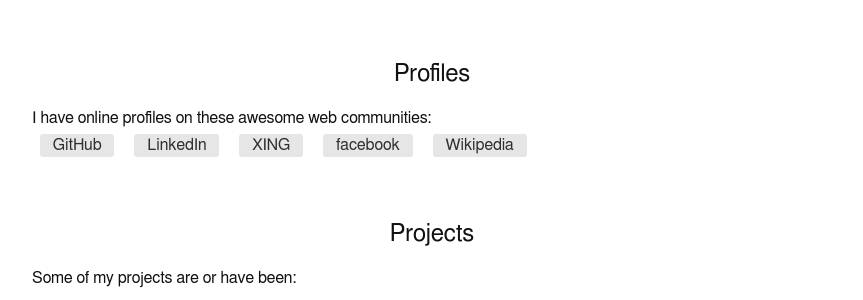
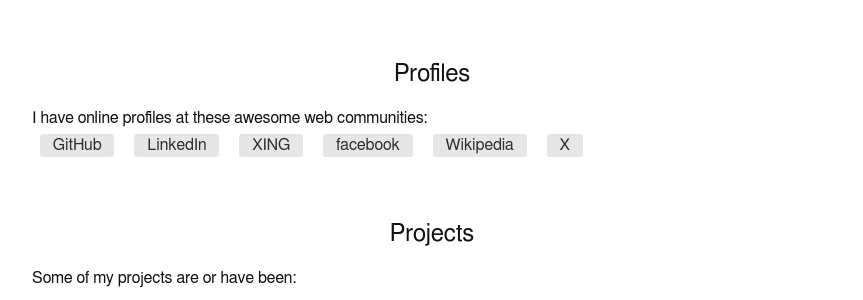
Before and after one commit to oliworx/oliworx.github.com, a Jekyll site: the page built from index.md, in a window 1280 px wide. Shown: the part 1044-1344 px from the top of the page, without its empty margins (208-1071 px from the left). Built offline with Jekyll 4.4.1, drawn with Linux system fonts in a browser that asks for light colours.

```diff
--- a/_includes/profiles.md
+++ b/_includes/profiles.md
@@ -1,8 +1,9 @@
 ## Profiles
 
-I have online profiles on these awesome web communities:
+I have online profiles at these awesome web communities:
 [GitHub](https://github.com/oliworx)
 [LinkedIn](https://de.linkedin.com/in/oliver-kurmis-9b095163)
 [XING](https://www.xing.com/profile/Oliver_Kurmis)
 [facebook](https://www.facebook.com/oliworx)
 [Wikipedia](https://de.wikipedia.org/wiki/Benutzer:OKurmis)
+[X](https://twitter.com/oliworx)
```
